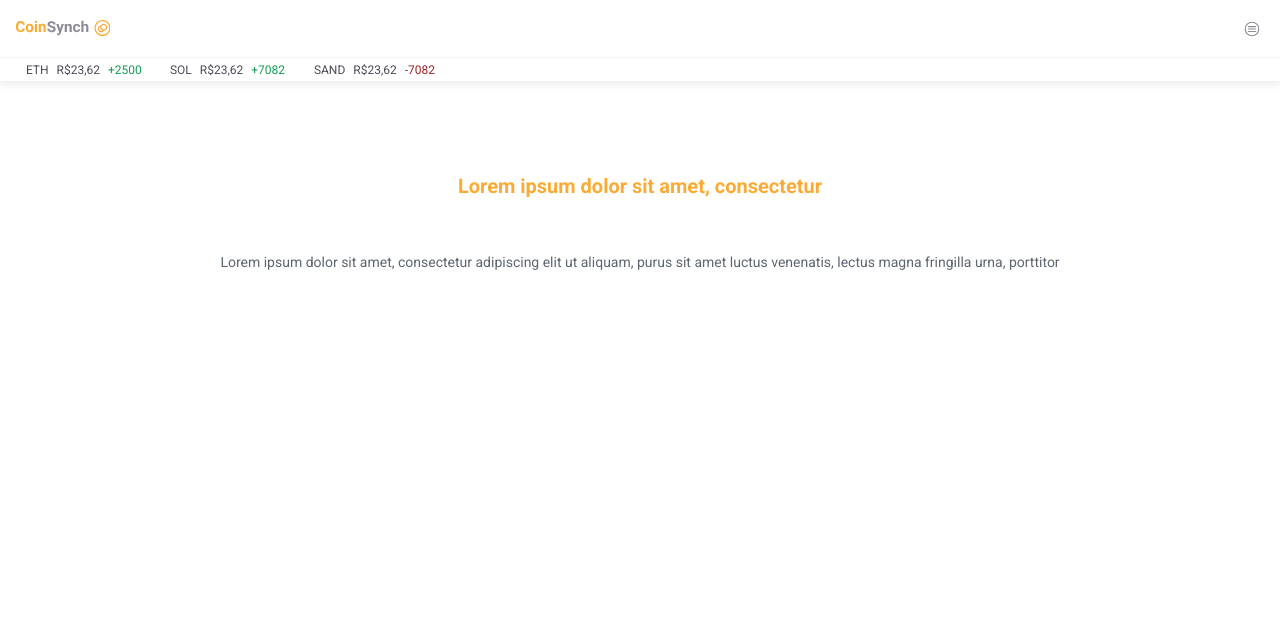
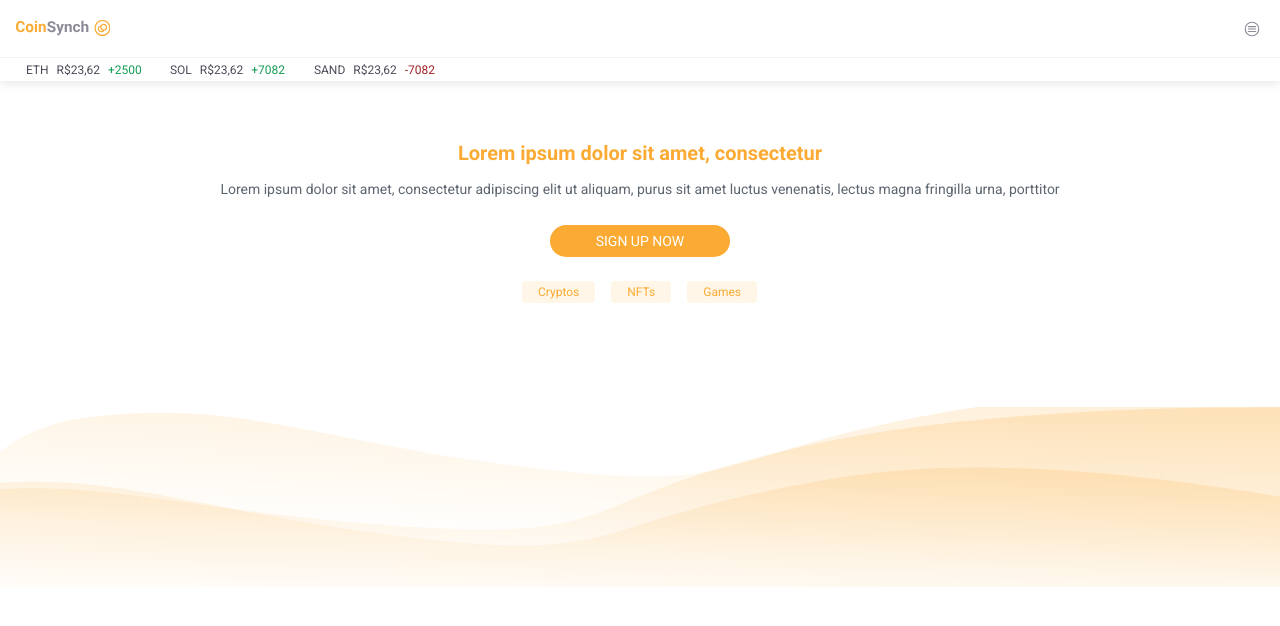
Before and after one commit to Luciano-Scalfone/crypto-wallet, a React (Create React App) app: page / in a window 1280 px wide. Shown: the top 626 px of the page. Built offline with nearby package versions, Linux system fonts and the light colour scheme; data requests are answered from the project's data file.

Commit message:
Create button component

```diff
--- /dev/null
+++ b/src/components/Button/Button.tsx
@@ -0,0 +1,12 @@
+import { ButtonTypes } from "../../interfaces/ComponentPropsTypes";
+import { ButtonWrapper } from "./ButtonStyles";
+
+const Button = ({ type, content, callback, size }: ButtonTypes): JSX.Element => {
+  return (
+    <ButtonWrapper onClick={callback} buttonSize={size} >
+      <div className={`button-wrapper__modifier__${type}`}>{content}</div>
+    </ButtonWrapper>
+  );
+};
+
+export default Button;
--- /dev/null
+++ b/src/components/Button/ButtonStyles.tsx
@@ -0,0 +1,43 @@
+import styled from "styled-components";
+import { ButtonWrapperType } from "../../interfaces/StyledComponents";
+import COLORS from "../../themes/colors";
+import FONTS from "../../themes/fonts";
+
+export const ButtonWrapper = styled.button.attrs({
+  className: "button-wrapper",
+})<ButtonWrapperType>`
+  all: unset;
+
+  & .button-wrapper__modifier__primary {
+    display: flex;
+    justify-content: center;
+    align-items: center;
+    padding: 8px 16px;
+    gap: 8px;
+    box-sizing: border-box;
+
+    width: ${(props) => props?.buttonSize?.width || "180px"};
+    height: ${(props) => props?.buttonSize?.height || "32px"};
+
+    background: ${() => COLORS.PRIMARY500};
+    border-radius: 32px;
+
+    font: ${() => FONTS.regular.label};
+    color: ${() => COLORS.WHITE};
+    text-align: center;
+  }
+
+  & .button-wrapper__modifier__secondary {
+    display: flex;
+    align-items: flex-start;
+    padding: 4px 16px;
+    box-sizing: border-box;
+
+    background: ${() => COLORS.PRIMARY100};
+    border-radius: 4px;
+
+    font: ${() => FONTS.regular.small_label};
+    color: ${() => COLORS.PRIMARY500};
+    text-align: center;
+  }
+`;
--- a/src/components/HeaderCarrouselItems/HeaderCarrousellItems.tsx
+++ b/src/components/HeaderCarrouselItems/HeaderCarrousellItems.tsx
@@ -1,5 +1,5 @@
 import React from "react";
-import { HeaderCarrouselItemsTypes } from "../../interfaces/HeaderTypes";
+import { HeaderCarrouselItemsTypes } from "../../interfaces/ComponentPropsTypes";
 import { HeaderCarrouselItemsWrapper } from "./HeaderCarrousellItemsStyles";
 
 const HeaderCarrouselItems = ({
--- a/src/components/Main/Main.tsx
+++ b/src/components/Main/Main.tsx
@@ -1,3 +1,5 @@
+import Button from "../Button/Button";
+import Waves from "../icons/Waves/Waves";
 import MainWrapper from "./MainStyles";
 
 const Main = (): JSX.Element => {
@@ -10,6 +12,31 @@ const Main = (): JSX.Element => {
         Lorem ipsum dolor sit amet, consectetur adipiscing elit ut aliquam,
         purus sit amet luctus venenatis, lectus magna fringilla urna, porttitor
       </p>
+      <Button
+        type="primary"
+        content="SIGN UP NOW"
+        callback={() => console.log("test")}
+      />
+      <div className="main-wrapper__buttons-set">
+        <Button
+          type="secondary"
+          content="Cryptos"
+          callback={() => console.log("Cryptos")}
+        />
+        <Button
+          type="secondary"
+          content="NFTs"
+          callback={() => console.log("NFTs")}
+        />
+        <Button
+          type="secondary"
+          content="Games"
+          callback={() => console.log("Games")}
+        />
+      </div>
+      <div className="main-wrapper__wave-component">
+        <Waves />
+      </div>
     </MainWrapper>
   );
 };
--- a/src/components/Main/MainStyles.tsx
+++ b/src/components/Main/MainStyles.tsx
@@ -2,7 +2,7 @@ import styled from "styled-components";
 import COLORS from "../../themes/colors";
 import FONTS from "../../themes/fonts";
 
-const MainWrapper = styled.main.attrs({ className: 'main-wrapper' })`
+const MainWrapper = styled.main.attrs({ className: "main-wrapper" })`
   background-color: ${COLORS.WHITE};
   grid-area: body1 / body1 / body4 / body4;
   display: flex;
@@ -15,6 +15,7 @@ const MainWrapper = styled.main.attrs({ className: 'main-wrapper' })`
     color: ${() => COLORS.PRIMARY500};
     height: fit-content;
     text-align: center;
+    margin: 0;
   }
 
   & .main-wrapper__paragraph {
@@ -22,6 +23,26 @@ const MainWrapper = styled.main.attrs({ className: 'main-wrapper' })`
     color: ${() => COLORS.TEXT_BASE};
     height: fit-content;
     text-align: center;
+    margin: 8px 0 24px 0;
+  }
+
+  & .main-wrapper__buttons-set {
+    display: flex;
+    align-items: flex-start;
+    gap: 16px;
+    margin-top: 24px;
+
+    width: 236px;
+    height: 22px;
+  }
+
+  & .main-wrapper__wave-component {
+    position: absolute;
+    height: 180px;
+    width: 100%;
+    left: -147;
+    top: 407px;
+    overflow: hidden;
   }
 `;
 
--- /dev/null
+++ b/src/interfaces/ComponentPropsTypes.ts
@@ -0,0 +1,15 @@
+export interface HeaderCarrouselItemsTypes {
+  code: string;
+  varBid: number;
+  exchange: string;
+}
+
+export interface ButtonTypes {
+  type: "primary" | "secondary";
+  content: string;
+  callback: () => any;
+  size?: {
+    width?: string;
+    height?: string;
+  };
+}
--- a/src/interfaces/HeaderTypes.ts
+++ /dev/null
@@ -1,5 +0,0 @@
-export interface HeaderCarrouselItemsTypes {
-    code: string;
-    varBid: number;
-    exchange: string;
-};
```
Also changed, not shown: src/interfaces/StyledComponents.ts (+7 -0 lines), 2 other files (tests, documents, lock files or other folders). Lines whose indentation alone changed are shown as unchanged.
